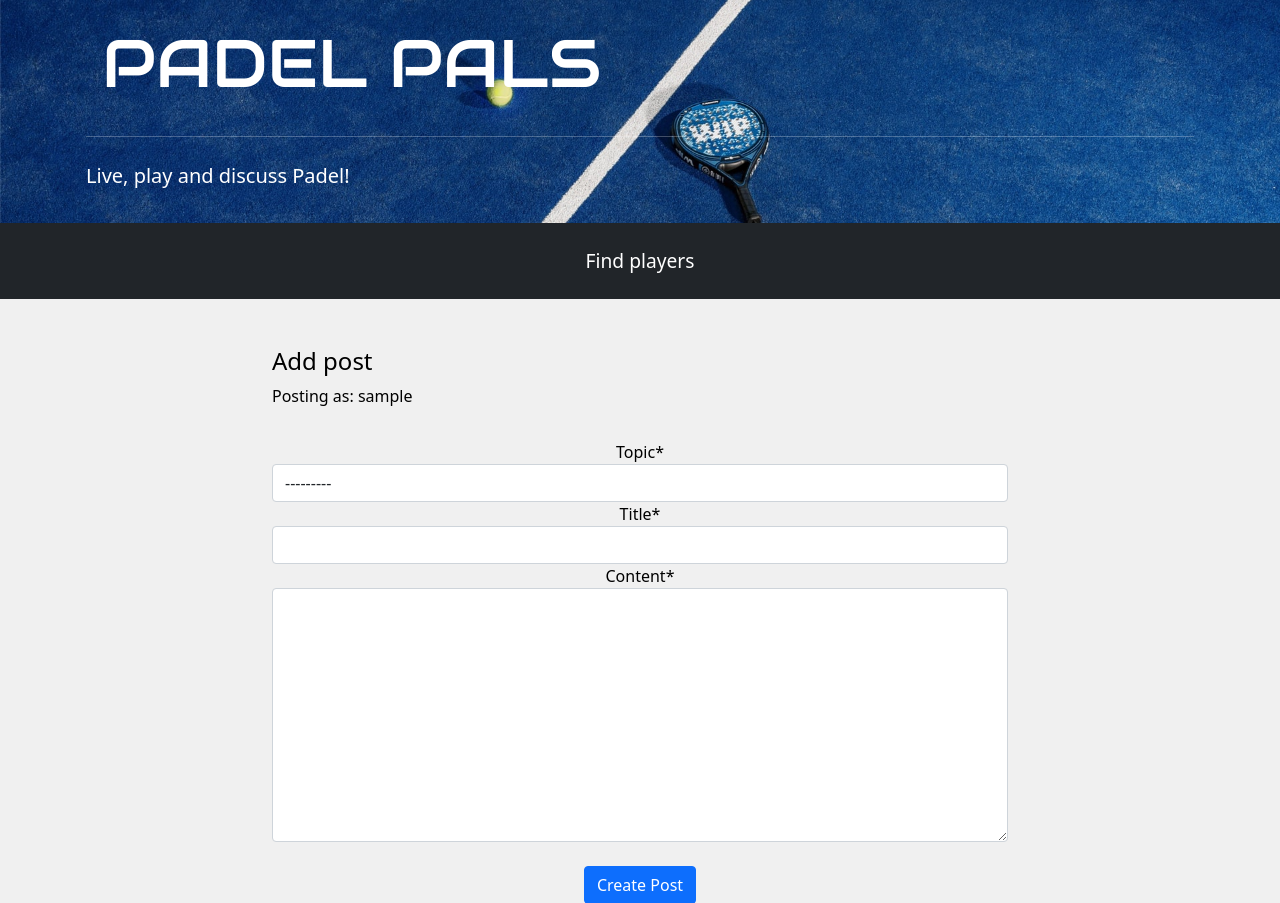
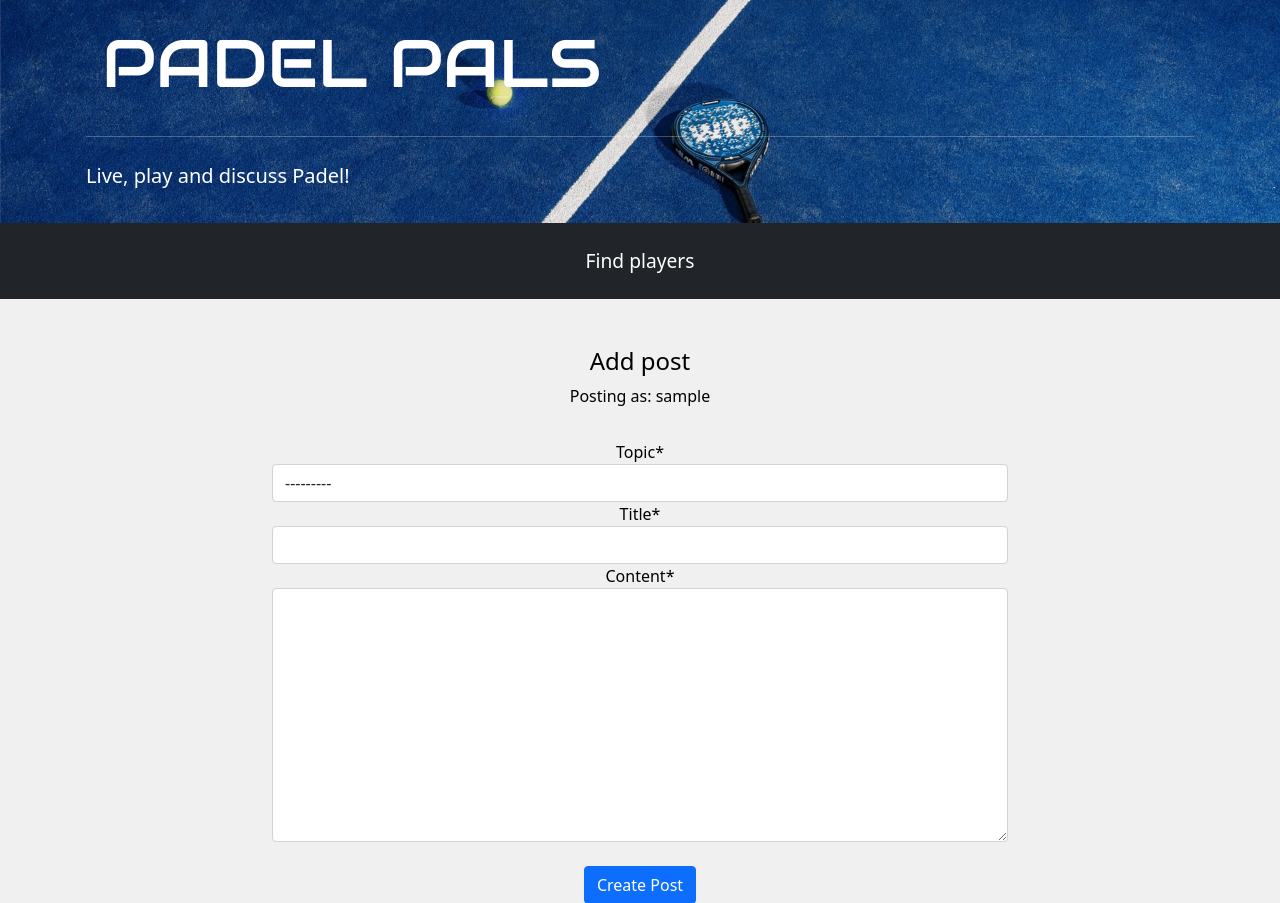
Before and after one commit to Monika-81/padel-pals, a Django app: page /post/add_post in a window 1280 px wide. Shown: the part 73-976 px from the top of the page. Run offline with Django 3.2, Linux system fonts and the light colour scheme; the visitor is signed in with stand-in values (Sample User, id 1); data that the repository does not hold is empty; some libraries are stand-ins or nearby versions.

Commit message:
Adjust text-center in forms

```diff
--- a/templates/contact.html
+++ b/templates/contact.html
@@ -5,7 +5,7 @@
 
 <div class="container">
   <div class="row">
-    <div class="col-md-8 mt-5 offset-md-2">
+    <div class="col-md-8 mt-5 offset-md-2 text-center">
       <h4>Contact us through the form below.</h4>
       <p class="required">All fields are required.</p>
     </div>
--- a/templates/play.html
+++ b/templates/play.html
@@ -6,7 +6,7 @@
 
 <div class="container">
     <div class="row">
-      <div class="col-md-8 mt-5 offset-md-2">
+      <div class="col-md-8 mt-5 offset-md-2 text-center">
         <h4>Find a team or a player</h4>
       </div>
     </div>
--- a/templates/post_form.html
+++ b/templates/post_form.html
@@ -6,7 +6,7 @@
 <div class="container">
   {% if user.is_authenticated %}
   <div class="row">
-    <div class="col-md-8 mt-5 offset-md-2">
+    <div class="col-md-8 mt-5 offset-md-2 text-center">
       <h4>Add post</h4>
       <p>Posting as: {{ user.username }}</p>
     </div>
```
